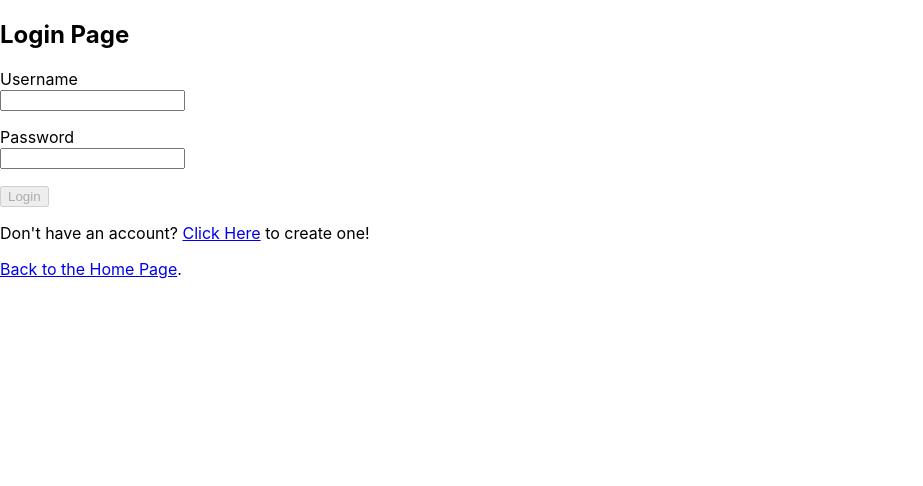
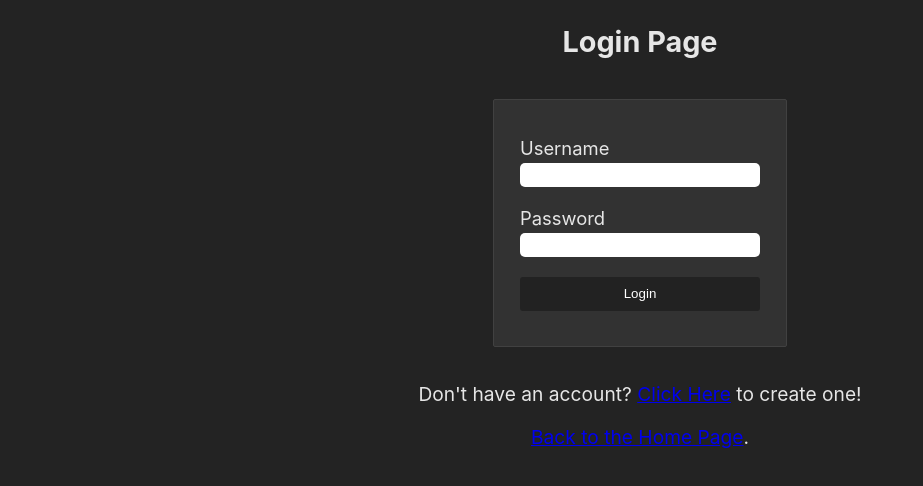
Before and after one commit to EldorZang/Advanced-Programming-2-Project, a React (Create React App) app: page /login in a window 1280 px wide. Shown: the top 486 px of the page, without its empty margins (0-923 px from the left). Built offline with nearby package versions, Linux system fonts and the light colour scheme.

Commit message:
Minor fixes and simple design.

```diff
--- a/src/App.css
+++ b/src/App.css
@@ -1,3 +1,88 @@
-.wrapper {
-  padding: 20px;
+* {
+  box-sizing: border-box;
 }
+
+.title {
+  color: rgb(5, 205, 255);
+  margin: 0;
+  font-size: 4.5rem;
+  font-family: 'Trebuchet MS', sans-serif;
+}
+
+.pad-top3 {
+  padding-top: 3rem;
+}
+
+.center-text {
+  text-align: center;
+}
+
+.primary-button {
+  margin-top: 6.5rem;
+  margin-left: 1rem;
+  margin-right: 2rem;
+  padding: .6rem;
+  width: 10rem;
+  background: rgb(10, 0, 35);
+  border: none;
+  color: rgb(255, 255, 255);
+  font-size: 1.5rem;
+  cursor: pointer;
+}
+
+.wide-button {
+  width: 30rem;
+}
+
+.text-danger {
+   color: rgb(135, 0, 0);
+}
+
+.label-form {
+  float: left;
+  font-size: 1.15rem;
+  margin: 0;
+  padding: 0;
+}
+
+.font-large {
+  font-size: 1.2rem;
+}
+
+.font-white {
+  color: rgb(230, 230, 230);
+}
+
+#submit-btn {
+  display: block;
+  width: 100%;
+  padding: .6rem;
+  border: none;
+  background: #222;
+  color: #fff;
+  border-radius: 3px;
+  cursor: pointer;
+}
+
+.logreg-input {
+  background-color: rgb(70, 70, 70,);
+  width: 15rem;
+  padding: .3rem;
+  border-radius: 5px;
+  outline: none;
+  border: none;
+}
+
+body {
+  background-color: rgb(35, 35, 35);
+  margin: 0 auto;
+}
+
+form {
+  display: inline-block;
+  background: rgb(50, 50, 50);
+  border: 1px solid rgb(65, 65, 65);
+  border-radius: 2px;
+  padding: 1.1rem 1.6rem 1rem 1.6rem;
+  margin: 1rem 0 1rem 0;
+}
--- a/src/App.js
+++ b/src/App.js
@@ -10,7 +10,6 @@ function App() {
   const [users, setUsers] = useState(new Map());
   const [currentUser, setCurrentUser] = useState('');
   return (
-    <div>
     <BrowserRouter>
       <Routes>
         <Route exact path="/" element={<LandingPage />} />
@@ -19,7 +18,6 @@ function App() {
         <Route path="/home" element={<HomePage username={currentUser} setCurrent={setCurrentUser}/>} />
       </Routes>
     </BrowserRouter>
-    </div>
   );
 }
 
--- a/src/Components/Pages/Home.js
+++ b/src/Components/Pages/Home.js
@@ -1,18 +1,30 @@
 import React from 'react';
 import {Link} from 'react-router-dom';
 import '../../App.css';
+import bg from './background.png';
 
 export default function HomePage({username, setCurrent}) {
     const logoutHandler = () => {
         setCurrent('');
     }
     return (
-        <div className="text-center">
-            <h1 className="main-title home-page-title">Welcome!</h1>
-            <h3 className="username-logged-in">You are logged in as: {username}</h3>
-            <Link to="/">
-                <button className="primary-button" onClick={logoutHandler}>Logout and Return to the Home Page.</button>
-            </Link>
+        <div style={background}>
+            <h1 className="title center-text pad-top3">Welcome!</h1>
+            <h1 className="title center-text pad-top3">You are logged in as: {username}</h1>
+            <div className="buttons center-text pad-top3">
+                <Link to="/">
+                    <button className="primary-button wide-button" onClick={logoutHandler}>Logout and Return to the Home Page.</button>
+                </Link>
+            </div>
         </div>
     );
 }
+
+const background = {
+    width: "100%",
+    height: "100vh",
+    background: `url(${bg})`,
+    backgroundPosition: "center",
+    backgroundRepeat: "no-repeat",
+    backgroundSize: "cover"
+}
--- a/src/Components/Pages/Landing.js
+++ b/src/Components/Pages/Landing.js
@@ -1,19 +1,30 @@
 import React from 'react';
 import {Link} from 'react-router-dom';
 import '../../App.css';
+import bg from './background.png';
 
 export default function LandingPage() {
     return (
-        <header>
-            <h1 className="main-title text-center">Welcome to our website! Please Login or Register Down Below.</h1>
-            <div className="buttons text-center">
+        <header style={background}>
+            <h1 className="title center-text pad-top3">Welcome to our website!</h1>
+            <h1 className="title center-text pad-top3">Please Login or Register Down Below.</h1>
+            <div className="buttons center-text pad-top3">
                 <Link to="/login">
                     <button className="primary-button">Login</button>
                 </Link>
                 <Link to="/register">
-                    <button className="primary-button" id="reg_btn"><span>Register</span></button>
+                    <button className="primary-button"><span>Register</span></button>
                 </Link>
             </div>
         </header>
     );
 }
+
+const background = {
+    width: "100%",
+    height: "100vh",
+    background: `url(${bg})`,
+    backgroundPosition: "center",
+    backgroundRepeat: "no-repeat",
+    backgroundSize: "cover"
+}
--- a/src/Components/Pages/Login.js
+++ b/src/Components/Pages/Login.js
@@ -8,6 +8,11 @@ export default function LoginPage({usermap, setCurrent}) {
         password: '',
         valid: false
     });
+
+    const [error, setError] = useState({
+        errorList: {}
+    });
+
 
     const navigate = useNavigate();
 
@@ -36,7 +41,15 @@ export default function LoginPage({usermap, setCurrent}) {
     }
 
     const validateInfo = () => {
-        setValid(usermap.has(loginData.username) && usermap.get(loginData.username).password === loginData.password);
+        let errors = {};
+        let isvalid = usermap.has(loginData.username) && usermap.get(loginData.username).password === loginData.password;
+        setValid(isvalid);
+        if ((!isvalid) && loginData.username !== '' && loginData.password !== '') {
+            errors["invalid"] = "Invalid Information.";
+        }
+        setError({
+            errorList: errors
+        });
     }
 
     const submitHandler = () => {
@@ -45,20 +58,22 @@ export default function LoginPage({usermap, setCurrent}) {
     }
 
     return (
-        <div className="text-center m-5-auto">
+        <body>
+            <div className="center-text font-white font-large">
                 <h2>Login Page</h2>
                 <form onSubmit={submitHandler}>
                     <p>
-                    <label>Username</label><br/>
-                    <input type="text" id="username" required onChange={onUsernameChange} onBlur={validateInfo}/>
+                        <label className="label-form font-white">Username</label><br/>
+                        <input className="logreg-input" type="text" id="username" required onChange={onUsernameChange} onBlur={validateInfo}/>
                     </p>
                     <p>
-                    <label>Password</label>
+                        <label className="label-form font-white">Password</label>
                         <br/>
-                    <input type="password" id="password" required onChange={onPasswordChange} onBlur={validateInfo}/>
+                        <input className="logreg-input" type="password" id="password" required onChange={onPasswordChange} onBlur={validateInfo}/>
                     </p>
                     <p>
-                    <button id="sub_btn" type="submit" disabled={!loginData.valid}>Login</button>
+                        <button id="submit-btn" type="submit" disabled={!loginData.valid}>Login</button>
+                        <div className="text-danger">{error.errorList["invalid"]}</div>
                     </p>
                 </form>
                 <footer>
@@ -66,5 +81,6 @@ export default function LoginPage({usermap, setCurrent}) {
                     <p><Link to="/">Back to the Home Page</Link>.</p>
                 </footer>
             </div>
+        </body>
     )
 }
--- a/src/Components/Pages/Register.js
+++ b/src/Components/Pages/Register.js
@@ -82,13 +82,13 @@ export default function RegisterPage({usermap, setUsermap, setCurrent}) {
         var passwordRegex = new RegExp("^(?=.*[a-zA-Z0-9!@#$%^&*.-_=+]).{8,16}");
         if (usermap.has(registerData.username)) {
             invalid = true;
-            errors["username"] = "This Username Already Exists.";
+            errors["username"] = "Username Already Exists.";
         }
-        if (!passwordRegex.test(registerData.password)) {
+        if (registerData.password !== '' && !passwordRegex.test(registerData.password)) {
             invalid = true;
-            errors["password"] = "Password must have 8 to 16 alphanumerical or !@#$%^&*.-_=+ characters."
+            errors["password"] = "Must be 8 to 16 characters."
         }
-        if (registerData.password !== registerData.validate) {
+        if (registerData.validate !== '' && registerData.password !== registerData.validate) {
             invalid = true;
             errors["validate"] = "Passwords Must Match."
         }
@@ -126,38 +126,38 @@ export default function RegisterPage({usermap, setUsermap, setCurrent}) {
     }
 
     return (
-        <div className="text-center m-5-auto">
-            <h2>Register</h2>
-            <h5>Create your personal account</h5>
+        <div className="center-text font-white font-large">
+            <h2>Register Page</h2>
             <form onSubmit={submitUser}>
                 <p>
-                    <label>Username</label><br/>
-                    <input type="text" id="username" required onChange={onUsernameChange} onBlur={validateInfo}/>
+                    <label className="label-form font-white">Username</label><br/>
+                    <input className="logreg-input" type="text" id="username" required onChange={onUsernameChange} onBlur={validateInfo}/>
                     <div className="text-danger">{error.errorList["username"]}</div>
                 </p>
                 <p>
-                    <label>Nickname</label><br/>
-                    <input type="text" id="nickname" required onChange={onNicknameChange} onBlur={validateInfo}/>
+                    <label className="label-form font-white">Nickname</label><br/>
+                    <input className="logreg-input" type="text" id="nickname" required onChange={onNicknameChange} onBlur={validateInfo}/>
                 </p>
                 <p>
-                    <label>Password</label><br/>
-                    <input type="password" id="password" required onChange={onPasswordChange} onBlur={validateInfo}/>
+                    <label className="label-form font-white">Password</label><br/>
+                    <input className="logreg-input" type="password" id="password" required onChange={onPasswordChange} onBlur={validateInfo}/>
                     <div className="text-danger">{error.errorList["password"]}</div>
                 </p>
                 <p>
-                    <label>Validate Password</label><br/>
-                    <input type="password" id="validate" required onChange={onValidateChange} onBlur={validateInfo}/>
+                    <label className="label-form font-white">Validate Password</label><br/>
+                    <input className="logreg-input" type="password" id="validate" required onChange={onValidateChange} onBlur={validateInfo}/>
                     <div className="text-danger">{error.errorList["validate"]}</div>
                 </p>
                 <p>
-                    <label>Photo</label><br/>
-                    <input type="file" id="photo" onChange={onPhotoChange} accept="image/*"/>
+                    <label className="label-form font-white">Photo</label><br/>
+                    <input className="logreg-input" type="file" id="photo" onChange={onPhotoChange} accept="image/*"/>
                 </p>
                 <p>
-                    <button id="sub_btn" type="submit" disabled={!registerData.valid}>Register</button>
+                    <button id="submit-btn" type="submit" disabled={!registerData.valid}>Register</button>
                 </p>
             </form>
             <footer>
+                <p>Already have an account? <Link to="/login">Click Here</Link> to login!</p>
                 <p><Link to="/">Back to the Home Page</Link>.</p>
             </footer>
         </div>
```
Also changed, not shown: 1 other file (tests, documents, lock files or other folders). Lines whose indentation alone changed are shown as unchanged.
